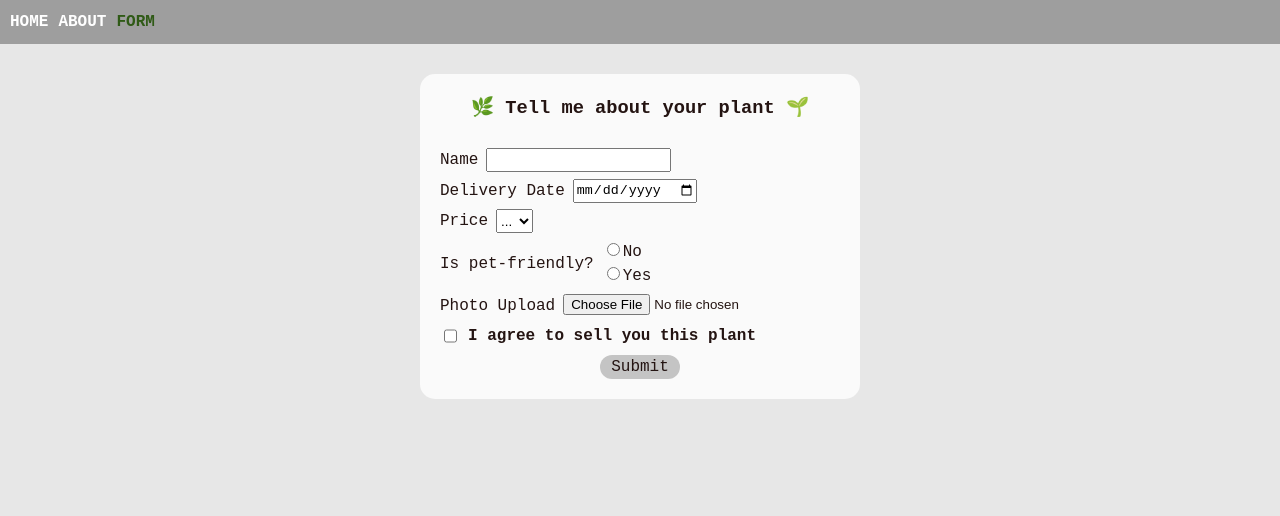
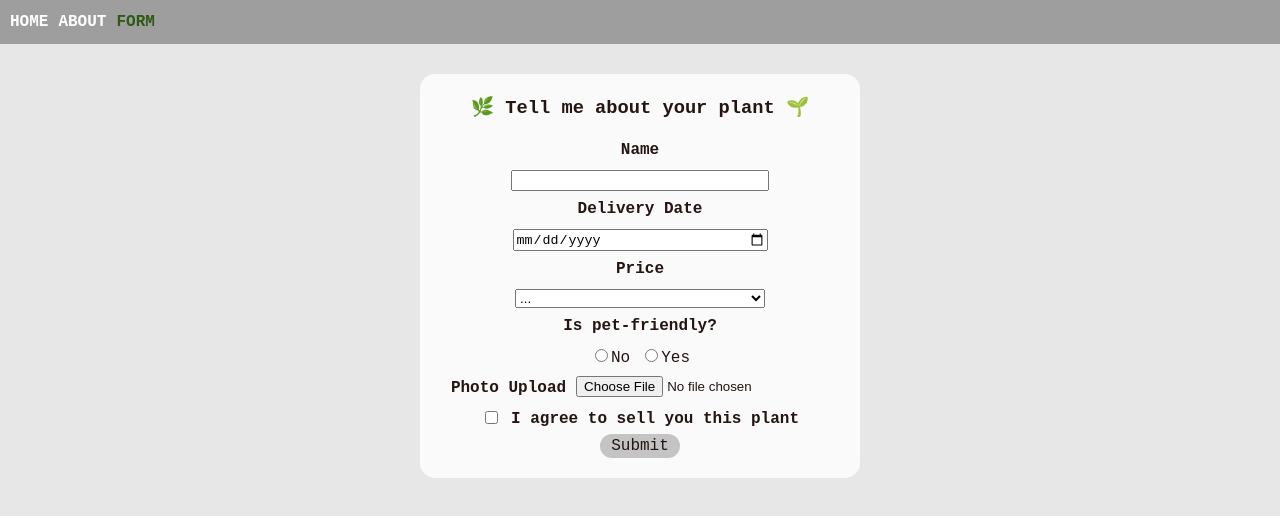
Before and after one commit to aniamarkh/rsschool-react, a React (Vite) app in the folder my-app/: page /form in a window 1280 px wide. Shown: the top 516 px of the page. Built offline with nearby package versions, Linux system fonts and the light colour scheme.

Commit message:
feat: change form styles

```diff
--- a/my-app/src/components/forms/formElements/checkboxInput.tsx
+++ b/my-app/src/components/forms/formElements/checkboxInput.tsx
@@ -7,7 +7,9 @@ export default class Checkbox extends React.Component<InputProps> {
     return (
       <div className="input-checkbox">
         <input type="checkbox" id={label} ref={inputRef} />
-        <label htmlFor={label}>{label}</label>
+        <label className="input-title" htmlFor={label}>
+          {label}
+        </label>
       </div>
     );
   }
--- a/my-app/src/components/forms/formElements/dateInput.tsx
+++ b/my-app/src/components/forms/formElements/dateInput.tsx
@@ -6,7 +6,9 @@ export default class DateInput extends React.Component<InputProps> {
     const { label, inputRef } = this.props;
     return (
       <div className="input-date">
-        <label htmlFor={label}>{label}</label>
+        <label className="input-title" htmlFor={label}>
+          {label}
+        </label>
         <input type="date" id={label} ref={inputRef} />
       </div>
     );
--- a/my-app/src/components/forms/formElements/fileInput.tsx
+++ b/my-app/src/components/forms/formElements/fileInput.tsx
@@ -6,7 +6,9 @@ export default class FileInput extends React.Component<InputProps> {
     const { label, inputRef } = this.props;
     return (
       <div className="input-file">
-        <label htmlFor={label}>{label}</label>
+        <label className="input-title" htmlFor={label}>
+          {label}
+        </label>
         <input accept="image/png, image/jpeg" type="file" id={label} ref={inputRef} />
       </div>
     );
--- a/my-app/src/components/forms/formElements/priceInput.tsx
+++ b/my-app/src/components/forms/formElements/priceInput.tsx
@@ -12,7 +12,9 @@ export default class PriceSelect extends React.Component<InputProps> {
 
     return (
       <div className="input-date">
-        <label htmlFor={label}>{label}</label>
+        <label className="input-title" htmlFor={label}>
+          {label}
+        </label>
         <select defaultValue="default" id={label} ref={selectRef}>
           <option value="default" disabled hidden>
             ...
--- a/my-app/src/components/forms/formElements/radioGroup.tsx
+++ b/my-app/src/components/forms/formElements/radioGroup.tsx
@@ -11,7 +11,7 @@ export default class RadioGroup extends React.Component<RadioGroupProps> {
 
     return (
       <div className="radio">
-        <p>{label}</p>
+        <p className="input-title">{label}</p>
         <div className="input-radio">
           {options.map((option, index) => (
             <div key={index}>
--- a/my-app/src/components/forms/formElements/textInput.tsx
+++ b/my-app/src/components/forms/formElements/textInput.tsx
@@ -6,7 +6,9 @@ export default class TextInput extends React.Component<InputProps> {
     const { label, inputRef } = this.props;
     return (
       <div className="input-text">
-        <label htmlFor={label}>{label}</label>
+        <label className="input-title" htmlFor={label}>
+          {label}
+        </label>
         <input type="text" id={label} ref={inputRef} />
       </div>
     );
--- a/my-app/src/components/forms/forms.css
+++ b/my-app/src/components/forms/forms.css
@@ -19,7 +19,7 @@
   border-radius: 15px;
   display: flex;
   flex-direction: column;
-  gap: .4rem;
+  gap: .2rem;
   justify-content: start;
   background-color: #fafafa;
   color: #241412;
@@ -27,23 +27,35 @@
 
 h3 {
   align-self: center;
-  margin: 0 0 20px 0;
+  margin: 0 0 10px 0;
 }
 
-.input-text, .input-date, .input-checkbox, .radio, .input-file {
+.input-text, .input-date, .radio {
   width: auto;
   display: flex;
-  flex-direction: row;
+  flex-direction: column;
+  align-items: center;
   gap: .5rem;
 }
 
 .input-checkbox {
   font-weight: 600;
 }
+input[type="text"], input[type="date"], select {
+  width: 250px;
+}
 
-.input-radio {
+.input-title {
+  font-weight: 600;
+  margin: 3px 0 0 0;
+}
+
+.input-radio, .input-checkbox, .input-file {
   display: flex;
-  flex-direction: column;
+  flex-direction: row;
+  align-items: center;
+  justify-content: center;
+  gap: 10px;
 }
 
 .radio {
@@ -59,7 +71,7 @@ h3 {
 .error-message {
   color: red;
   font-size: .8rem;
-  text-align: start;
+  text-align: center;
 }
 
 .success-message {
```
